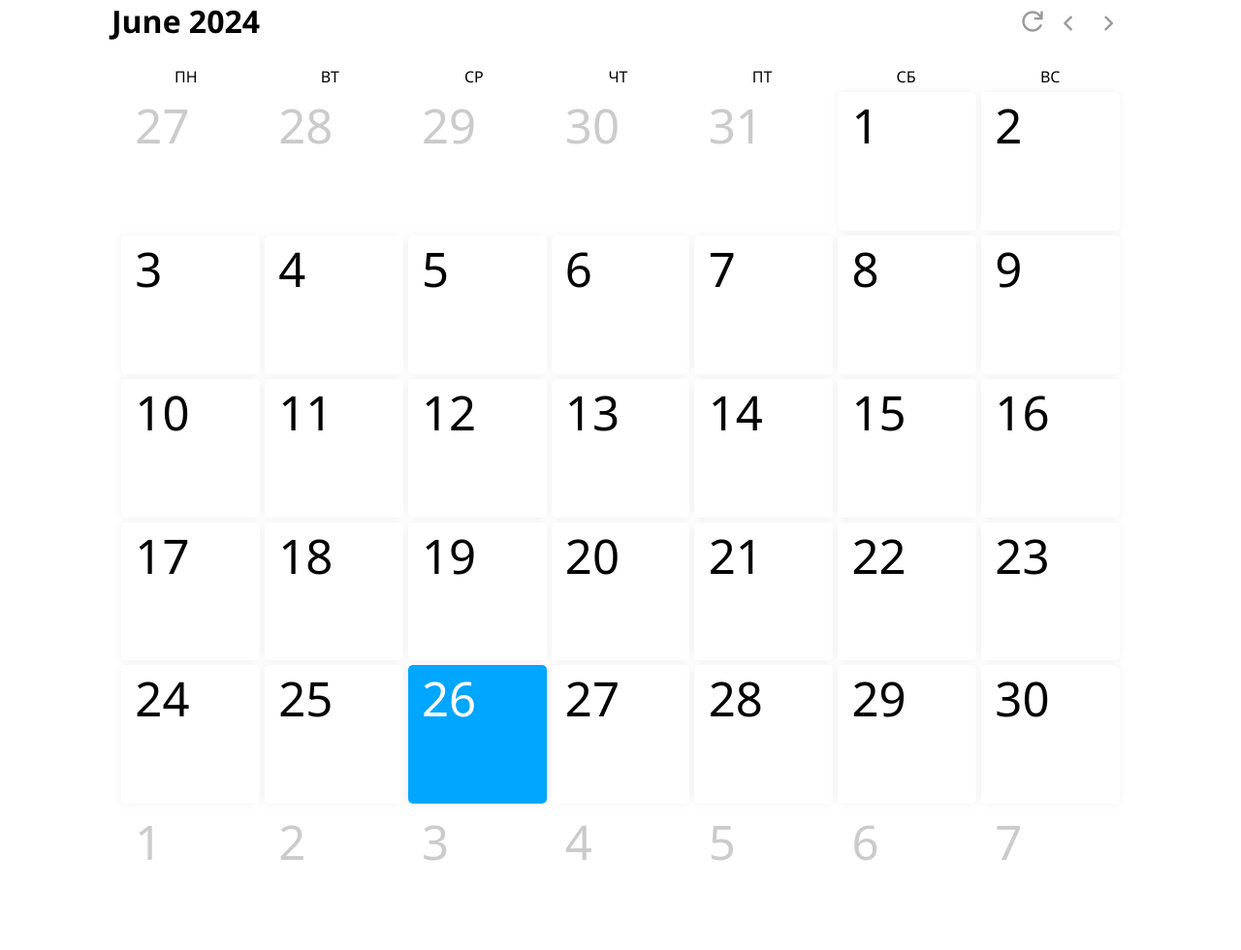
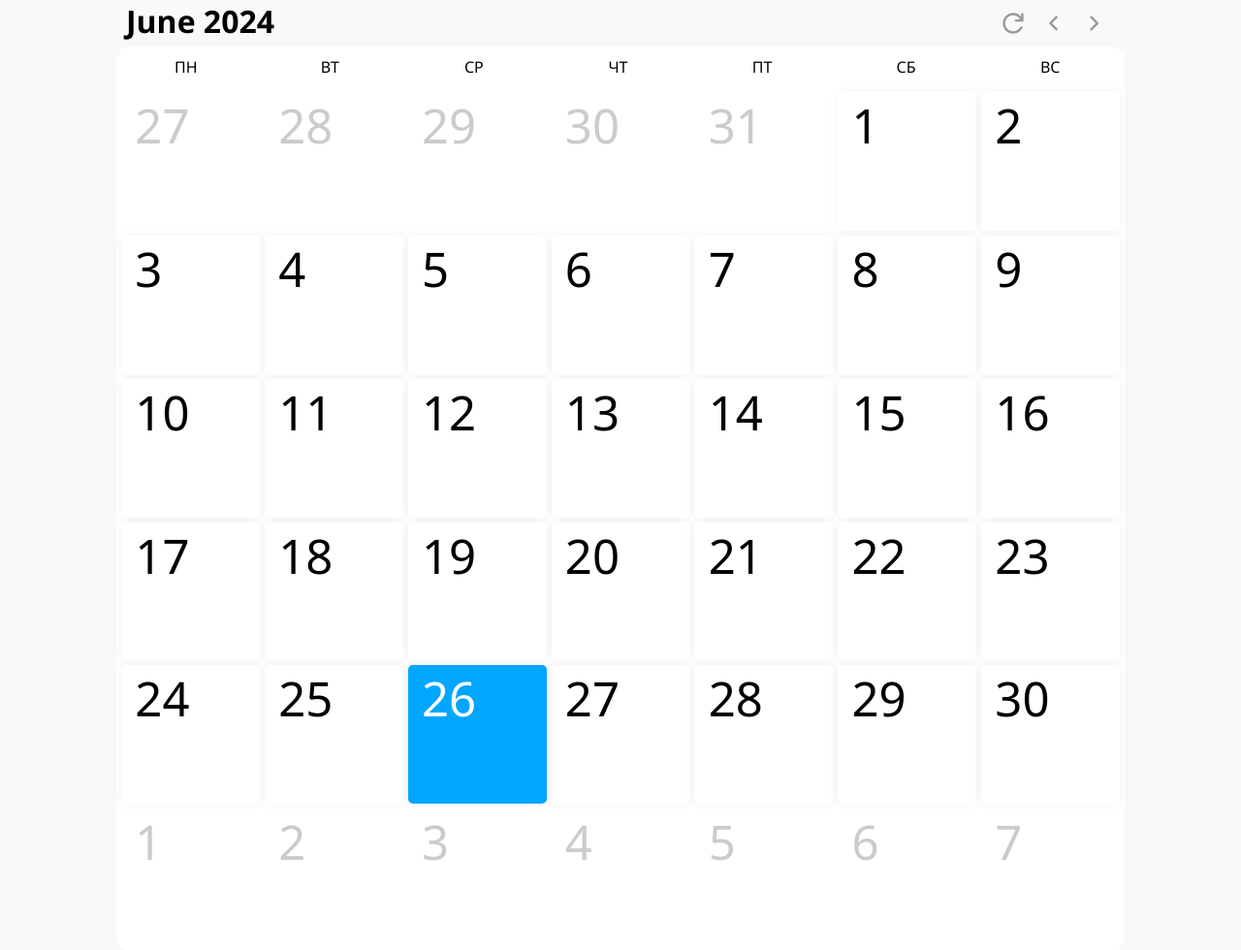
Before and after one commit to K0nek0/bfu-notif-system, a plain HTML site: page web-server/pages/index.html in a window 1280 px wide. Shown: the whole page at 97% size. Drawn offline with nearby package versions, Linux system fonts and the light colour scheme.

Commit message:
Optimize CSS stylesheet

```diff
--- a/web-server/static/style.css
+++ b/web-server/static/style.css
@@ -7,6 +7,7 @@ body {
     margin: 0;
     padding: 0;
     font-family: 'Segoe UI';
+    background: #f9f9f9;
 }
 .calendar-block {
     max-width: 1050px;
@@ -19,6 +20,7 @@ body {
     flex-wrap: nowrap;
     justify-content: space-between;
     align-items: center;
+    margin: 0 15px;
 }
 .calendar-control h1 {
     margin: 0;
@@ -30,21 +32,16 @@ body {
     flex-direction: inherit;
     align-items: center;
 }
-.calendar-control #previous-month, .calendar-control #next-month {
-    margin: 0 5px;
-    margin-top: 5px;
-    font-size: 32px;
-}
 .calendar-control span {
     color: #9a9a9a;
     user-select: none;
+    font-size: 32px;
+    margin: 0 5px;
+    margin-top: 5px;
 }
 .calendar-control span:hover {
     color: black;
     cursor: pointer;
-}
-#refresh {
-    font-size: 32px;
 }
 @keyframes refresh-rotate {
     0% {
@@ -56,8 +53,9 @@ body {
 }
 
 .calendar-container {
-    margin: 0 5px;
-    margin-top: 25px;
+    margin: 5px;
+    background: white;
+    border-radius: 15px;
 }
 
 .calendar-header {
@@ -72,6 +70,7 @@ body {
     font-size: max(1.1vw, 16px);
     text-transform: uppercase;
     text-align: center;
+    margin: 10px 0;
 }
 
 #calendar {
```
